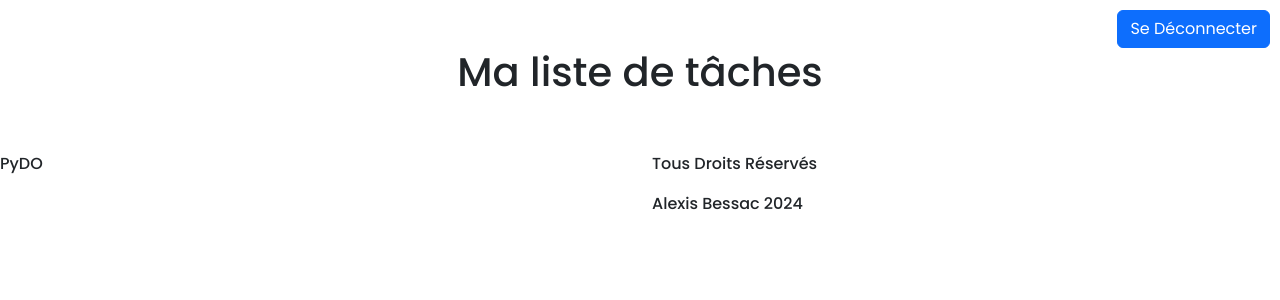
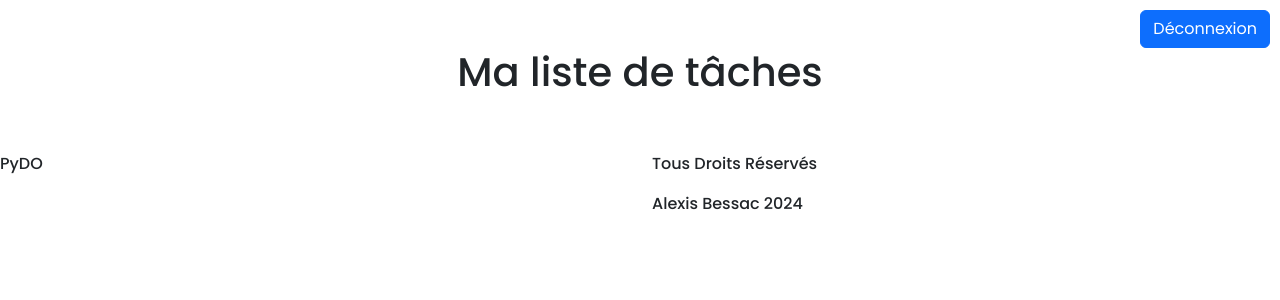
Before and after one commit to AlexisBessac/PyDo, a PHP site: page /index.php?page=dashboard-task in a window 1280 px wide. Shown: the top 300 px of the page. Run offline with PHP 8.4, Linux system fonts and the light colour scheme.

Commit message:
Changement du nom du bouton de déconnexion pour l'utilisateur

```diff
--- a/templates/dashboard-task.html.php
+++ b/templates/dashboard-task.html.php
@@ -1,6 +1,6 @@
 <section class="container py-5">
     <h1 class="text-center">Ma liste de tâches</h1>
     <div class="button-container">
-        <a href="/?page=index"><button class="btn btn-primary" title="Se déconnecter">Se Déconnecter</button></a>
+        <a href="/?page=index"><button class="btn btn-primary" title="Déconnexion">Déconnexion</button></a>
     </div>
 </section>
```
